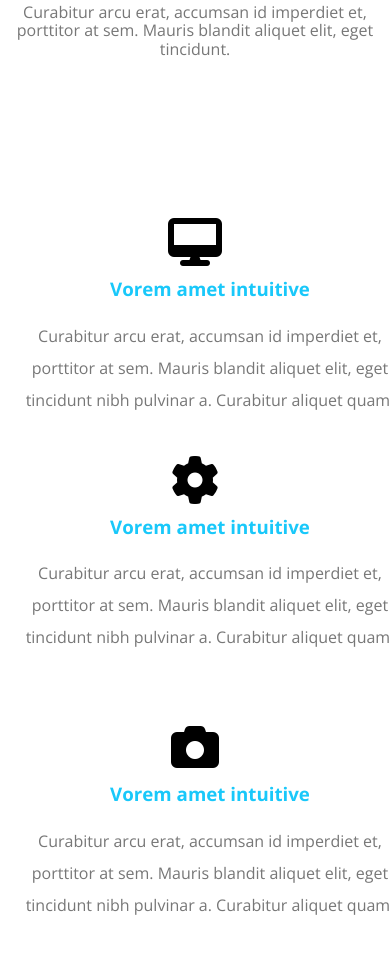
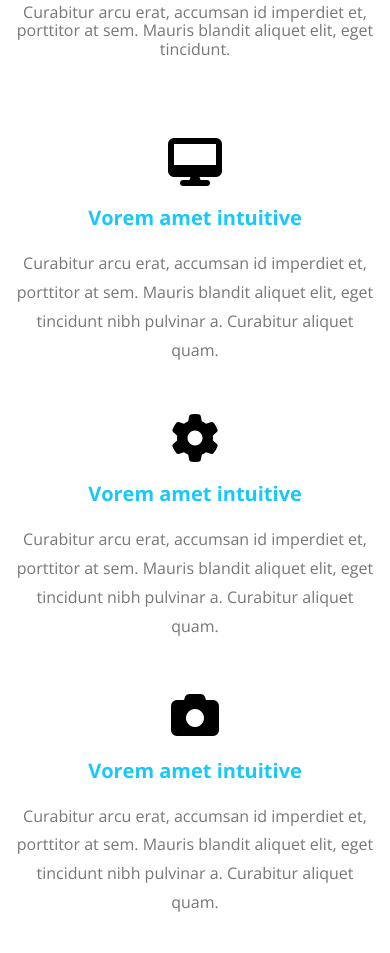
Before and after one commit to Amr2001302/html_css_templete-2, a plain HTML site: page index.html in a window 390 px wide. Shown: the part 1047-2000 px from the top of the page. Drawn offline with nearby package versions, Linux system fonts and the light colour scheme.

Commit message:
Add files via upload

```diff
--- a/css/kaspes.css
+++ b/css/kaspes.css
@@ -307,60 +307,57 @@ header .container nav .menu {
     background-color: #19c8fa;
 }
 
-.services .serve-cont .container {
-    display: grid;
-    grid-template-columns: repeat(auto-fill, minmax(380px, 1fr));
-    gap: 30px;
-    margin: 0 auto 80px auto;
+.services .container .serve-cont {
+    display: flex;
+    padding-bottom: 100px;
+    flex-wrap: wrap;
+    justify-content: space-between;
 }
 
 .services .serve {
-    padding-bottom: 20px;
+    flex-basis: 45%;
+    margin-bottom: 50px;
     display: flex;
 }
 
 .services .serve i {
-    flex-basis: 60px;
-    padding-right: 20px;
+    flex-basis: 50px;
+    padding-right: 50px;
 }
 
 .services .serve .text {
     flex: 1;
-    margin-left: 10px;
 }
 
-.services .serve .text h3 {
-    color: #19c8fa;
+.services .serve .text h2 {
     padding-bottom: 20px;
+    font-size: 20px;
+    color: var(--main-color);
 }
 
 .services .serve .text p {
-    padding-bottom: 20px;
+    font-size: 16px;
+    line-height: 1.8;
     color: #777;
-    line-height: 2;
 }
 
 @media(max-width:992px) {
-    .services .serve-cont {
-        display: flex;
+    .services .container .serve-cont {
         flex-direction: column;
     }
 }
 
 @media(max-width:768px) {
-    .services .container {
-        display: flex;
-        flex-direction: column;
+    .services .container .serve-cont {
         text-align: center;
     }
 
-    .services .container .serve {
-        display: flex;
+    .services .container .serve-cont .serve {
         flex-direction: column;
     }
 
-    .services .container {
-        margin: 0px 0 80px;
+    .services .container .serve-cont .serve i {
+        padding: 0 0 20px 0;
     }
 }
 
@@ -652,6 +649,14 @@ header .container nav .menu {
     gap: 100px;
 }
 
+@media(max-width:768px) {
+    .skills .container {
+        display: grid;
+        grid-template-columns: repeat(auto-fill, minmax(240px, 1fr));
+        gap: 100px;
+    }
+}
+
 .skills {
     padding: 100px 0;
 }
@@ -923,6 +928,8 @@ header .container nav .menu {
     display: flex;
     margin-right: 60px;
     position: relative;
+    width: 500px;
+    max-width: 100%;
 }
 
 .subscribe .container form input[type="email"] {
@@ -932,6 +939,10 @@ header .container nav .menu {
     color: white;
     background: none;
     caret-color: var(--main-color);
+}
+
+.subscribe .container form input {
+    width: calc(100% - 130px);
 }
 
 .subscribe .container form input[type="submit"] {
@@ -970,7 +981,7 @@ header .container nav .menu {
     }
 
     .subscribe .container form {
-        margin-bottom: 40px;
+        margin: 0 0 40px;
     }
 
     .subscribe .container p {
--- a/index.html
+++ b/index.html
@@ -61,49 +61,38 @@
         <div class="container">
             <h2 class="main-heading">SERVICES</h2>
             <p>Curabitur arcu erat, accumsan id imperdiet et, porttitor at sem. Mauris blandit aliquet elit, eget
-                tincidunt.
-            </p>
-        </div>
+                tincidunt.</p>
             <div class="serve-cont">
-            <div class="container">
-                <div class="col">
                 <div class="serve">
                     <i class="fas fa-desktop fa-3x"></i>
                     <div class="text">
-                            <h3>Vorem amet intuitive</h3>
-                            <p>Curabitur arcu erat, accumsan id imperdiet et, porttitor at sem. Mauris blandit aliquet
-                                elit,
+                        <h2>Vorem amet intuitive</h2>
+                        <p>Curabitur arcu erat, accumsan id imperdiet et, porttitor at sem. Mauris blandit aliquet elit,
                             eget tincidunt nibh pulvinar a. Curabitur aliquet quam.</p>
                     </div>
                 </div>
                 <div class="serve">
                     <i class="fas fa-cog fa-3x"></i>
                     <div class="text">
-                            <h3>Vorem amet intuitive</h3>
-                            <p>Curabitur arcu erat, accumsan id imperdiet et, porttitor at sem. Mauris blandit aliquet
-                                elit,
+                        <h2>Vorem amet intuitive</h2>
+                        <p>Curabitur arcu erat, accumsan id imperdiet et, porttitor at sem. Mauris blandit aliquet elit,
                             eget tincidunt nibh pulvinar a. Curabitur aliquet quam.</p>
                     </div>
                 </div>
-                </div>
-                <div class="col">
                 <div class="serve">
                     <i class="fas fa-camera fa-3x"></i>
                     <div class="text">
-                            <h3>Vorem amet intuitive</h3>
-                            <p>Curabitur arcu erat, accumsan id imperdiet et, porttitor at sem. Mauris blandit aliquet
-                                elit,
+                        <h2>Vorem amet intuitive</h2>
+                        <p>Curabitur arcu erat, accumsan id imperdiet et, porttitor at sem. Mauris blandit aliquet elit,
                             eget tincidunt nibh pulvinar a. Curabitur aliquet quam.</p>
                     </div>
                 </div>
                 <div class="serve">
                     <i class="fas fa-pencil-ruler fa-3x"></i>
                     <div class="text">
-                            <h3>Vorem amet intuitive</h3>
-                            <p>Curabitur arcu erat, accumsan id imperdiet et, porttitor at sem. Mauris blandit aliquet
-                                elit,
+                        <h2>Vorem amet intuitive</h2>
+                        <p>Curabitur arcu erat, accumsan id imperdiet et, porttitor at sem. Mauris blandit aliquet elit,
                             eget tincidunt nibh pulvinar a. Curabitur aliquet quam.</p>
-                        </div>
                     </div>
                 </div>
             </div>
```
Lines whose indentation alone changed are shown as unchanged.
